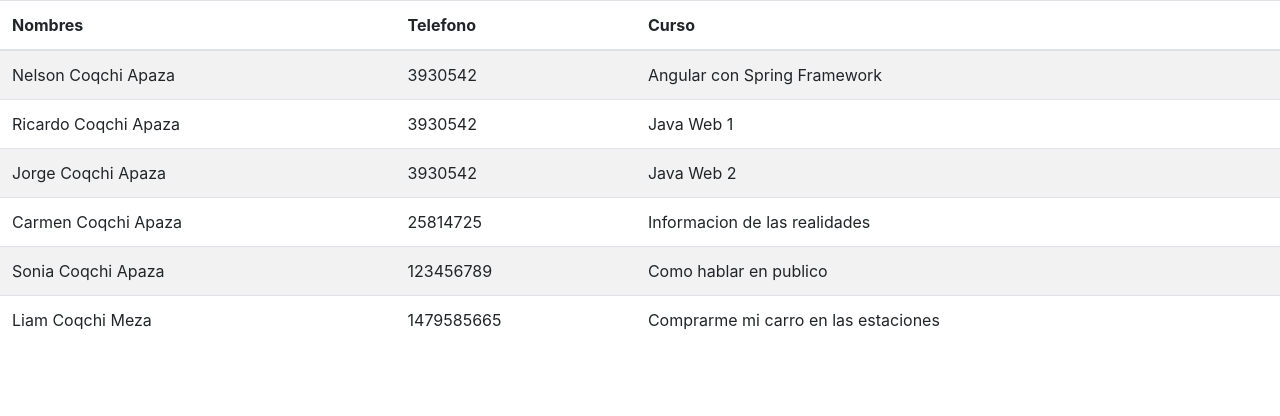
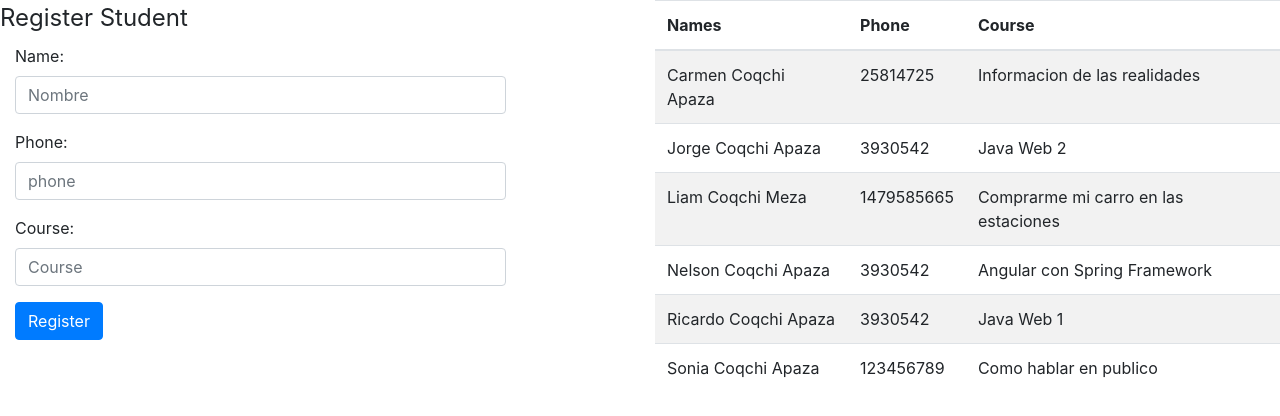
Before and after one commit to ncoap/angular, a plain HTML site: page index.html in a window 1280 px wide. Drawn offline with nearby package versions, Linux system fonts and the light colour scheme.

Commit message:
Trabajando en ingles
se agrego el formulario de registro de alumno,
se trabajara en ingles

```diff
--- a/index.html
+++ b/index.html
@@ -7,23 +7,58 @@
     <link rel="stylesheet" href="http:////netdna.bootstrapcdn.com/bootswatch/3.0.0/simplex/bootstrap.min.css">
 </head>
 <body>
-    <div ng-controller="AlumnoController">
+    <div class="row">
+        <div class="col-md-6">
+            <form class="form-horizontal">
+              <fieldset>
+                <legend>Register Student</legend>
+                <div class="form-group">
+                  <label for="inputName" class="col-lg-2 control-label">Name:</label>
+                  <div class="col-lg-10">
+                    <input type="text" class="form-control" id="inputName" placeholder="Nombre">
+                  </div>
+                </div>
+                <div class="form-group">
+                  <label for="inputPhone" class="col-lg-2 control-label">Phone:</label>
+                  <div class="col-lg-10">
+                    <input type="text" class="form-control" id="inputPhone" placeholder="phone">
+                  </div>
+                </div>
+                <div class="form-group">
+                  <label for="inputCourse" class="col-lg-2 control-label">Course:</label>
+                  <div class="col-lg-10">
+                    <input type="text" class="form-control" id="inputCourse" placeholder="Course">
+                  </div>
+                </div>
+                <div class="form-group">
+                  <div class="col-lg-10 col-lg-offset-2">
+                    <button type="submit" class="btn btn-primary">Register</button>
+                  </div>
+                </div>
+              </fieldset>
+            </form>
+        </div>
+        <div class="col-md-6">
+            <div ng-controller="StudentController">
                 <table class="table table-striped table-hover">
                   <thead>
                     <tr>
-              <th>Nombres</th>
-              <th>Telefono</th>
-              <th>Curso</th>
+                      <th>Names</th>
+                      <th>Phone</th>
+                      <th>Course</th>
                     </tr>
                   </thead>
                   <tbody>
-            <tr ng-repeat="alumno in alumnos">
-              <td>{{alumno.nombre}}</td>
-              <td>{{alumno.telefono}}</td>
-              <td>{{alumno.curso}}</td>
+                    <tr ng-repeat="student in students | orderBy:'name'">
+                      <td>{{student.name}}</td>
+                      <td>{{student.phone}}</td>
+                      <td>{{student.course}}</td>
                     </tr>
                   </tbody>
                 </table>
+            </div>
+        </div>
+
     </div>
 
     <script src="http://code.jquery.com/jquery.min.js"></script>
--- a/js/alumno.js
+++ b/js/alumno.js
@@ -1,20 +1,12 @@
-function AlumnoController($scope){
+function StudentController($scope){
 
-    $scope.logged = false;
-
-    $scope.usuario = {
-        nombre:"Ingeniero Nelson",
-        edad:25,
-        sexo:"no se"
-    }
-
-    $scope.alumnos = [
-        {nombre:"Nelson Coqchi Apaza",telefono:"3930542",curso:"Angular con Spring Framework"},
-        {nombre:"Ricardo Coqchi Apaza",telefono:"3930542",curso:"Java Web 1"},
-        {nombre:"Jorge Coqchi Apaza",telefono:"3930542",curso:"Java Web 2"},
-        {nombre:"Carmen Coqchi Apaza",telefono:"25814725",curso:"Informacion de las realidades"},
-        {nombre:"Sonia Coqchi Apaza",telefono:"123456789",curso:"Como hablar en publico"},
-        {nombre:"Liam Coqchi Meza",telefono:"1479585665",curso:"Comprarme mi carro en las estaciones"}
+    $scope.students = [
+        {name:"Nelson Coqchi Apaza",phone:"3930542",course:"Angular con Spring Framework"},
+        {name:"Ricardo Coqchi Apaza",phone:"3930542",course:"Java Web 1"},
+        {name:"Jorge Coqchi Apaza",phone:"3930542",course:"Java Web 2"},
+        {name:"Carmen Coqchi Apaza",phone:"25814725",course:"Informacion de las realidades"},
+        {name:"Sonia Coqchi Apaza",phone:"123456789",course:"Como hablar en publico"},
+        {name:"Liam Coqchi Meza",phone:"1479585665",course:"Comprarme mi carro en las estaciones"}
     ];
 
 }
```
Also changed, not shown: navigation.html (+4 -4 lines). Lines whose indentation alone changed are shown as unchanged.
